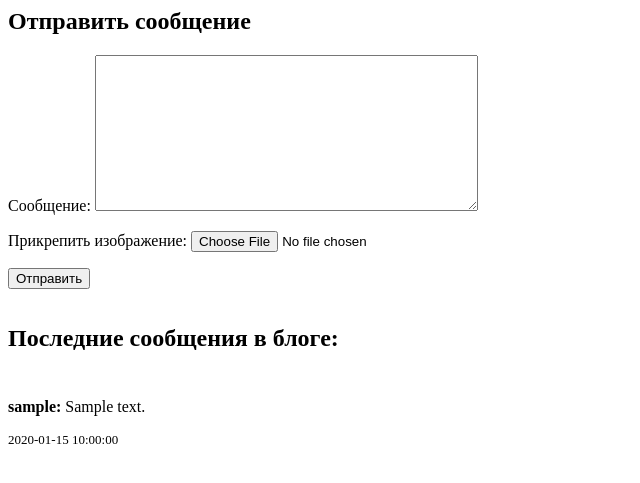
After one commit to randvell/Loft_Blog, a PHP site: template app/Ext/Templates/Blog/Index/blog.twig in a window 1280 px wide. The commit adds this page. Shown: the top 483 px of the page, without its empty margins (0-640 px from the left). Run offline with PHP 8.4, Linux system fonts and the light colour scheme; the template is opened without the code that fills it: most values are stand-ins (such as "Sample title", 1, 10 or a date in 2020); some libraries are stand-ins or nearby versions.

Commit message:
Подключил Twig

```diff
--- /dev/null
+++ b/app/Ext/Templates/Blog/Index/blog.twig
@@ -0,0 +1,55 @@
+<div class="blog_container">
+    <div class="new_post">
+        <h2>Отправить сообщение</h2>
+        <form action="/blog/post" method="post" enctype="multipart/form-data">
+            <p>Сообщение: <textarea rows="10" cols="45" name="message"></textarea></p>
+            <p>Прикрепить изображение: <input type="file" name="image"></p>
+            <p><input type="submit" value="Отправить"></p>
+        </form>
+    </div>
+
+    <div class="posts_container">
+        <h2>Последние сообщения в блоге:</h2>
+        {% if posts %}
+            {% for post in posts %}
+                <div class="post">
+                    <p class="message">
+                        <span class="author">{{ post.userName }}:</span> {{ post.message }}
+                    </p>
+                    <p class="post-footer">
+                        {{ post.createdAt }}
+
+                        {% if (user.isAdmin) %}
+                            <a href="/blog/delete-post?id={{ post.id }}">Удалить</a>
+                        {% endif %}
+                    </p>
+                </div>
+            {% endfor %}
+        {% else %}
+            В блоге еще никто не писал :(
+        {% endif %}
+    </div>
+</div>
+
+<style>
+    .posts_container {
+        display: grid;
+        grid-gap: 10px;
+    }
+
+    .post-footer {
+        font-size: small;
+    }
+
+    .author {
+        font-weight: bold;
+    }
+
+    .post-odd {
+        background: azure;
+    }
+
+    .post-even {
+        background: beige;
+    }
+</style>
--- /dev/null
+++ b/app/Ext/Templates/Blog/Index/index.twig
@@ -0,0 +1,5 @@
+{% include 'header.twig' %}
+
+{% include 'blog.twig' %}
+
+{% include 'footer.twig' %}
--- a/app/View/Blog/index.phtml
+++ b/app/View/Blog/index.phtml
@@ -49,7 +49,7 @@ endif; ?>
         if ($posts): ?>
             <?php
             foreach ($posts as $i => $post): ?>
-                <div class="post-<?= $i % 2 === 0 ? 'odd' : 'event' ?>">
+                <div class="post-<?= $i % 2 === 0 ? 'odd' : 'even' ?>">
                     <p class="message">
                         <span class="author"> <?= $post->getUserName() ?>:</span> <?= $post->getMessage() ?>
                     </p>
--- a/src/Application.php
+++ b/src/Application.php
@@ -98,7 +98,6 @@ class Application
         /** @uses Blog::indexAction() */
         $this->router->addRoute('/blog/delete-post', Blog::class, 'deletePost');
 
-
         /** @uses Api\Blog::getPostsAction() */
         $this->router->addRoute('/api/blog/get-posts', Api\Blog::class, 'getPosts');
     }
--- a/src/Config.php
+++ b/src/Config.php
@@ -8,7 +8,7 @@
 
 namespace Core;
 
-define('PROJECT_ROOT_DIR', __DIR__ . '/..');
+define('PROJECT_ROOT_DIR', __DIR__ . DIRECTORY_SEPARATOR . '..');
 
 class Config
 {
```
Also changed, not shown: app/Controller/Blog.php (+14 -2 lines), app/Controller/User.php (+6 -2 lines), app/Ext/Templates/Blog/Index/header.twig (added, +7 -0 lines), app/Ext/Templates/Blog/Index/messages.twig (added, +7 -0 lines), composer.json (+6 -1 lines), src/View.php (+64 -3 lines), app/Ext/Templates/Blog/Index/footer.twig (added), 2 other files.
